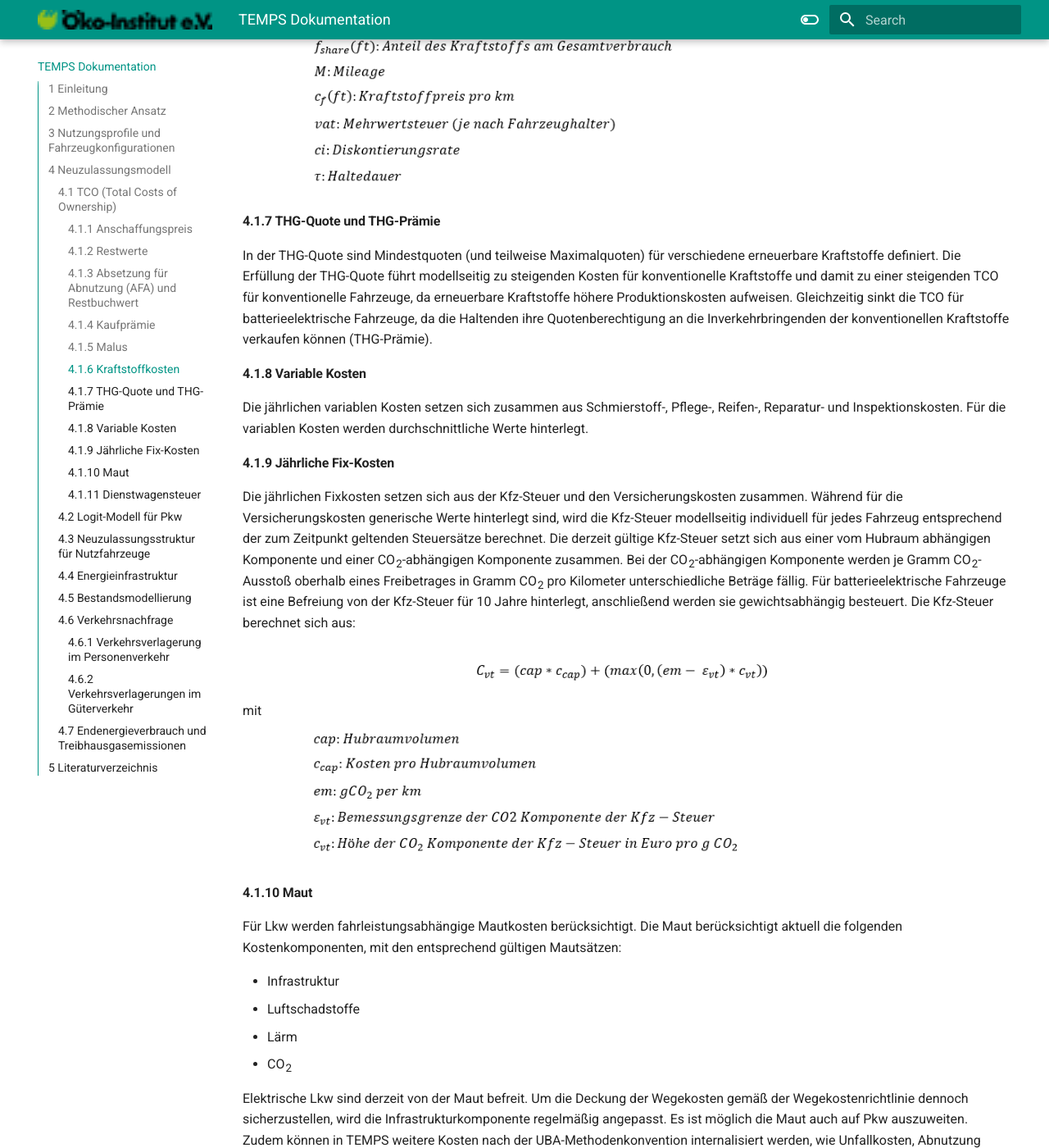
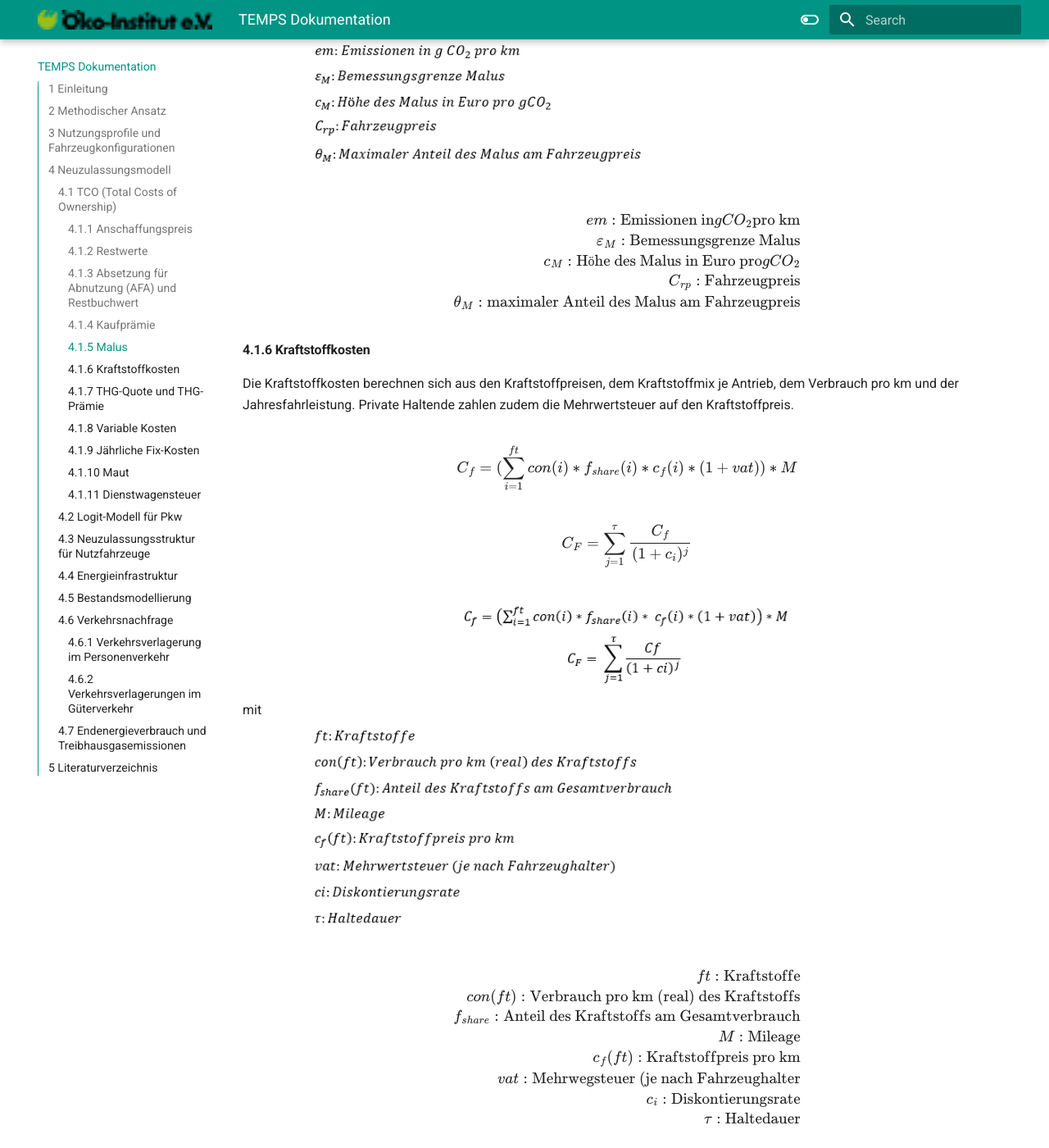
Before and after one commit to wolfgoerz/TEMPS_documentation, an MkDocs documentation site: the page built from docs/index.md, in a window 1280 px wide and 1400 px high, scrolled down 9470 px. Shown: the whole window at 82% size. Built offline with MkDocs 1.6.1 and Material for MkDocs 9.7.7, drawn with Linux system fonts in a browser that asks for light colours; formulas are drawn with MathJax 3; some of the changed text lies outside the part shown.

Commit message:
Update index.md
Formeln 1. Entwurf

```diff
--- a/docs/index.md
+++ b/docs/index.md
@@ -270,18 +270,41 @@
 Die AFA berechnet sich aus:
 
 $$
-C_{AFA} = \sum_{j=1}{\tau}{\frac{C_{rp} * SA(j) * bt}{(1+c_{i})^j}}
+C_{AFA} = \sum\limits_{j=1}^{\tau}{\frac{C_{rp} * SA(j) * bt}{(1+c_{i})^j}}
 $$
 
 ![4.png](4.png)
 mit
 ![5.png](5.png)
 
+$$
+\begin{align*}
+  \tau: \text{Haltedauer} \\
+  C_{rp}: \text{Fahrzeugkosten} \\
+  SA(j): \text{Anteil der Abschreibung im Haltejahr} \\
+  bt: \text{Unternehmenssteuersatz} \\
+  c_{i}: \text{Diskontierungsrate} \\
+\end{align*}
+$$
+
 Bei einem Wiederverkauf des Fahrzeugs vor dem Zeitpunkt der vollständigen Abschreibung muss die Differenz zwischen Verkaufserlös und Restbuchwert versteuert werden. Da bei einer Sonder‐AfA der Restbuchwert schneller sinkt, muss beim Wiederverkauf ein höherer Erlös versteuert werden. Der Restbuchwert berechnet sich aus:
+
+$$
+C_{RT} = C_{rp} * \frac{(1-\sum\limits_{j=1}^{\tau}{SA(j)})}{(1+c_{i})^j}
+$$
 
 ![6.png](6.png)
 mit
 ![7.png](7.png)
+
+$$
+\begin{align*}
+  C_{rp}: \text{Fahrzeugkosten} \\
+  SA(j): \text{Anteil der Abschreibung im Haltejahr} \\
+  c_{i}: \text{Diskontierungsrate} \\
+  \tau: \text{Haltedauer} \\
+\end{align*}
+$$
 
 #### 4.1.4 Kaufprämie
 Die Kaufprämie geht direkt als Gutschrift im Anschaffungsjahr in die TCO ein. Es wird davon ausgegangen, dass der Herstelleranteil der Kaufprämie durch eine Anhebung der Kaufpreise durch die Hersteller gegenfinanziert wird und damit keine Vergünstigung für die/den Käufer*in bewirkt.
@@ -291,17 +314,51 @@
 Da zu erwarten ist, dass Zusatzkosten ab einer gewissen Höhe keine relevante Lenkungswirkung entfalten, kann die absolute Höhe der zusätzlichen CO<sub>2</sub>-Komponente der Kfz-Steuer auf 50% des Listenpreises des Fahrzeugs gedeckelt werden. Eine solche Deckelung besteht u.a. auch in Frankreich.
 Der Malus berechnet sich aus:
 
+$$
+C_{M} = min ((max(0, em - \varepsilon_{M})) * c_{M}),(C_{rp} * \theta_{M}))
+$$
 
 ![8neu2.png](8neu2.png)
 mit
 ![9.png](9.png)
 
+$$
+\begin{align*}
+  em: \text{Emissionen in} g CO_{2} \text{pro km}\\
+  \varepsilon_{ M }: \text{Bemessungsgrenze Malus} \\
+  c_{M}: \text{Höhe des Malus in Euro pro} gCO_{2} \\
+  C_{rp}: \text{Fahrzeugpreis} \\
+  \theta_{ M }: \text{maximaler Anteil des Malus am Fahrzeugpreis} \\
+\end{align*}
+$$
+
 #### 4.1.6 Kraftstoffkosten
 Die Kraftstoffkosten berechnen sich aus den Kraftstoffpreisen, dem Kraftstoffmix je Antrieb, dem Verbrauch pro km und der Jahresfahrleistung. Private Haltende zahlen zudem die Mehrwertsteuer auf den Kraftstoffpreis.
+
+$$
+C_{f} = (\sum\limits_{i=1}^{ft}{con(i) * f_{share}(i) * c_{f}(i) * (1+vat)}) * M
+$$
+
+$$
+C_{F} = \sum\limits_{j=1}^{\tau}{\frac{C_{f}}{(1+c_{i})^j}}
+$$
 
 ![10.png](10.png)
 mit
 ![11.png](11.png)
+
+$$
+\begin{align*}
+  ft: \text{Kraftstoffe} \\
+  con(ft): \text{Verbrauch pro km (real) des Kraftstoffs} \\
+  f_{share}: \text{Anteil des Kraftstoffs am Gesamtverbrauch} \\
+  M: \text{Mileage} \\
+  c_{f}(ft): \text{Kraftstoffpreis pro km} \\
+  vat: \text{Mehrwegsteuer (je nach Fahrzeughalter} \\
+  c_{i}: \text{Diskontierungsrate} \\
+  \tau: \text{Haltedauer} \\
+\end{align*}
+$$
 
 #### 4.1.7 THG-Quote und THG-Prämie
 In der THG-Quote sind Mindestquoten (und teilweise Maximalquoten) für verschiedene erneuerbare Kraftstoffe definiert. Die Erfüllung der THG-Quote führt modellseitig zu steigenden Kosten für konventionelle Kraftstoffe und damit zu einer steigenden TCO für konventionelle Fahrzeuge, da erneuerbare Kraftstoffe höhere Produktionskosten aufweisen. Gleichzeitig sinkt die TCO für batterieelektrische Fahrzeuge, da die Haltenden ihre Quotenberechtigung an die Inverkehrbringenden der konventionellen Kraftstoffe verkaufen können (THG-Prämie).
@@ -314,10 +371,23 @@
 Die derzeit gültige Kfz-Steuer setzt sich aus einer vom Hubraum abhängigen Komponente und einer CO<sub>2</sub>-abhängigen Komponente zusammen. Bei der CO<sub>2</sub>-abhängigen Komponente werden je Gramm CO<sub>2</sub>-Ausstoß oberhalb eines Freibetrages in Gramm CO<sub>2</sub> pro Kilometer unterschiedliche Beträge fällig. Für batterieelektrische Fahrzeuge ist eine Befreiung von der Kfz-Steuer für 10 Jahre hinterlegt, anschließend werden sie gewichtsabhängig besteuert.
 Die Kfz-Steuer berechnet sich aus:
 
+$$
+C_{vt} = (cap * c_{cap}) + (max(0, (em - \varepsilon_{vt}) * c_{vt}))
+$$
 
 ![12.png](12.png)
 mit
 ![13.png](13.png)
+
+$$
+\begin{align*}
+  cap: \text{Hubraumvolumen} \\
+  c_{cap}: \text{Kosten pro Hubraumvolumen} \\
+  em: gCO_{2} \text{ pro km} \\
+  \varepsilon_{vt}: \text{Bemessungsgrenze der } CO_{2} \text{ Komponente der Kfz-Steuer}\\
+  c_{vt}: \text{Höhe der } CO_{2} \text{Komponente der Kfz-Steuer in Euro pro } gCO_{2}\\
+\end{align*}
+$$
 
 #### 4.1.10 Maut
 Für Lkw werden fahrleistungsabhängige Mautkosten berücksichtigt. Die Maut berücksichtigt aktuell die folgenden Kostenkomponenten, mit den entsprechend gültigen Mautsätzen:
@@ -345,9 +415,13 @@
 
 Die Wahrscheinlichkeit für den Kauf eines Pkw mit dem Antrieb i kann mit dem Logit-Modell mittels der Gleichung
 
+$$
+P(X_{i}) = \frac{e^{val(x_{i})}}{\sum\limits_{j=1}^{i}{e^{val(x_{j})}}}
+$$
+
 ![14.png](14.png)
 
-beschrieben werden. Dabei bezeichnet *X<sub>i</sub>* einen Pkw mit Antrieb *i*. *val(X<sub>i</sub>)* ist eine Wertfunktion, die der TCO des Fahrzeugs *X<sub>i</sub>* entspricht und sich je nach Käufer unterscheidet. Die Wertfunktion hängt u.a. von den Logit-Parametern, der Haltergruppe (gewerblich / privat) und dem geplanten Fahrleistungsprofil der/des Kaufenden ab.
+beschrieben werden. Dabei bezeichnet $X_{i}$ einen Pkw mit Antrieb $i$. $val(X_{i})$ ist eine Wertfunktion, die der TCO des Fahrzeugs $X_{i}$ entspricht und sich je nach Käufer unterscheidet. Die Wertfunktion hängt u.a. von den Logit-Parametern, der Haltergruppe (gewerblich / privat) und dem geplanten Fahrleistungsprofil der/des Kaufenden ab.
 Die Logit-Parameter des Modells werden an den Neuzulassungszahlen des letzten historischen Jahres kalibriert. Es wird davon ausgegangen, dass die Attraktivität von alternativen Antrieben sich bis 2035 sukzessive dem Niveau von Benzinern annähert. Dies liegt an den verschärften CO<sub>2</sub>-Flottenzielwerten, die bis zum Jahr 2035 auf null sinken.
 Eine Kalibrierung anhand der EU-Monitoringdaten stellt zudem sicher, dass die Auswahl der Fahrzeugeffizienzen mit den Ist-Daten übereinstimmt und auch in der Prognose zuverlässig ist.
 
@@ -356,9 +430,13 @@
 Die Kaufentscheidung nach Antrieben bei den Nutzfahrzeugen erfolgt – anders als bei den Pkw – allein anhand ökonomischer Kriterien. Dies beruht auf der Annahme, dass bei Logistikunternehmen insbesondere die Wirtschaftlichkeit der Fahrzeuge im Fokus steht.
 Die Antriebswahl erfolgt über einen direkten Vergleich der TCO aller Antriebsoptionen und Antriebseffizienzen. Wenn die Gesamtnutzungskosten für verschiedene Kaufoptionen sehr ähnlich sind, erfolgt die Auswahl des Antriebs mithilfe einer stochastischen Normalverteilungsfunktion. Damit soll sichergestellt werden, dass ein geringfügiger wirtschaftlicher Vorteil eines Antriebs keine übermäßige Auswirkung auf die Verteilung der Neuzulassungen hat.
 
+$$
+P_{i}(y_{i}) = \frac{1}{\sigma\sqrt{2\pi}} e^{-\frac{(y_{i} - \mu)^{2}}{2\sigma^{2}}}
+$$
+
 ![15.png](15.png)
 
-Die Formel ermittelt jeweils die Auswahlwahrscheinlichkeit *P* für jede Antriebsoption *i* in Abhängigkeit der jeweiligen TCO *y*. Der Mittelwert *μ* der Verteilungskurve entspricht der TCO der insgesamt günstigsten Antriebsoption.
+Die Formel ermittelt jeweils die Auswahlwahrscheinlichkeit $P$ für jede Antriebsoption $i$ in Abhängigkeit der jeweiligen TCO $y$. Der Mittelwert $\mu$ der Verteilungskurve entspricht der TCO der insgesamt günstigsten Antriebsoption.
 
 ### 4.4 Energieinfrastruktur
 
```
